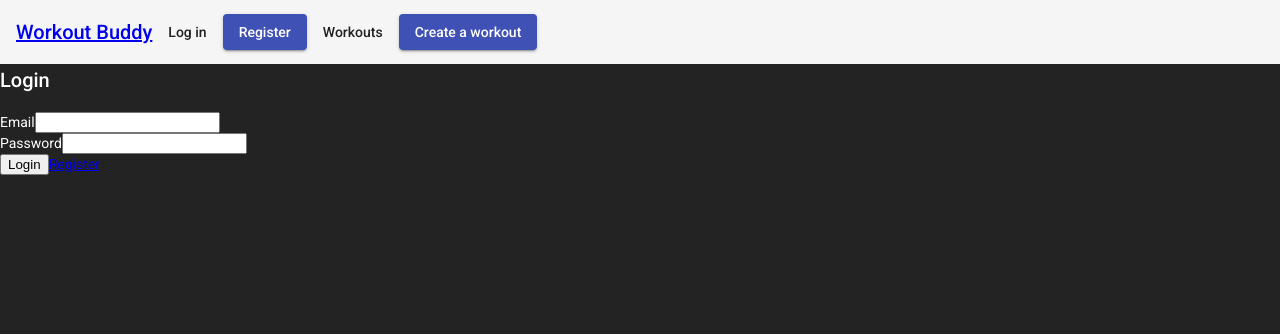
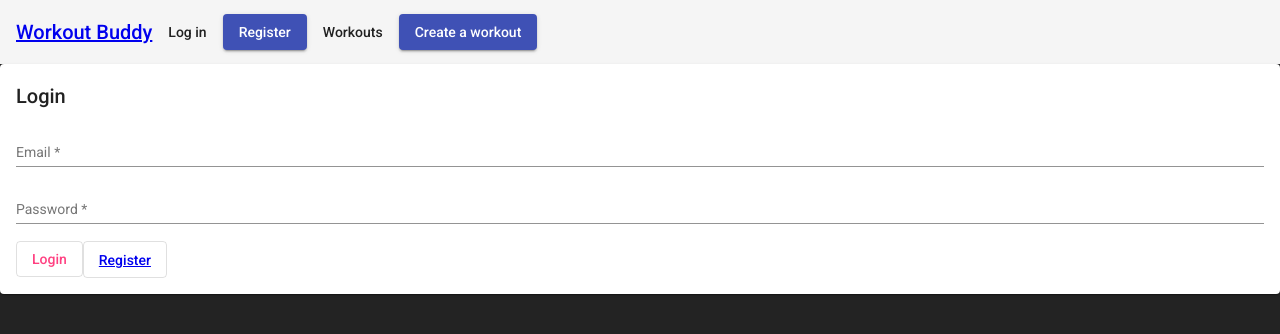
Before and after one commit to Salling008/ITWEB02_APP, an Angular app: page /login in a window 1280 px wide. Shown: the top 334 px of the page. Built offline with nearby package versions, Linux system fonts and the light colour scheme.

Commit message:
Added better login, thanks jesper, register works

```diff
--- a/src/app/components/login/login.component.html
+++ b/src/app/components/login/login.component.html
@@ -1,37 +1,49 @@
+<mat-card>
   <h2>Login</h2>
   <form [formGroup]="loginForm" (ngSubmit)="onSubmit()">
-  <div class="form-group">
-    <label for="email">Email</label>
+    <mat-form-field class="full-width">
       <input
         type="email"
+        matInput
+        placeholder="Email"
         formControlName="email"
-      class="form-control"
+        class="full-width"
         [ngClass]="{ 'is-invalid': submitted && f.email.errors }"
       />
       <div *ngIf="submitted && f.email.errors" class="invalid-feedback">
         <div *ngIf="f.email.errors.required">Email is required</div>
       </div>
-  </div>
-  <div class="form-group">
-    <label for="password">Password</label>
+    </mat-form-field>
+
+    <mat-form-field class="full-width">
       <input
         type="password"
+        matInput
+        placeholder="Password"
+        class="full-width"
         formControlName="password"
-      class="form-control"
-      [ngClass]="{ 'is-invalid': submitted && f.password.errors }"
+        [ngClass]="{ 'is-invalid': submitted && f.email.errors }"
       />
-    <div *ngIf="submitted && f.password.errors" class="invalid-feedback">
-      <div *ngIf="f.password.errors.required">Password is required</div>
+      <div *ngIf="submitted && f.email.errors" class="invalid-feedback">
+        <div *ngIf="f.email.errors.required">Email is required</div>
       </div>
-  </div>
+    </mat-form-field>
     <div class="form-group">
-    <button [disabled]="loading" class="btn btn-primary">
+      <button
+        mat-stroked-button
+        color="accent"
+        [disabled]="loading"
+        class="btn btn-primary"
+      >
         <span
           *ngIf="loading"
           class="spinner-border spinner-border-sm mr-1"
         ></span>
         Login
       </button>
-    <a routerLink="/register" class="btn btn-link">Register</a>
+      <button mat-stroked-button color="accent" class="btn btn-primary">
+        <a routerLink="/register" class="btn-link">Register</a>
+      </button>
     </div>
   </form>
+</mat-card>
--- a/src/app/components/register/register.component.html
+++ b/src/app/components/register/register.component.html
@@ -5,19 +5,14 @@
     </mat-card-header>
     <mat-card-content class="form">
       <mat-form-field class="full-width">
-        <input
-          matInput
-          placeholder="Email"
-          type="email"
-          formControlName="email"
-        />
+        <input matInput placeholder="Email" type="email" [(ngModel)]="email" />
       </mat-form-field>
       <mat-form-field class="full-width">
         <input
           matInput
           placeholder="Enter Password"
           type="password"
-          formControlName="password"
+          [(ngModel)]="password"
         />
       </mat-form-field>
       <mat-form-field class="full-width">
@@ -25,12 +20,17 @@
           matInput
           placeholder="Repeat Password"
           type="password"
-          formControlName="password"
+          [(ngModel)]="confirmPassword"
         />
       </mat-form-field>
     </mat-card-content>
-    <button mat-stroked-button color="accent" type="submit" class="btn-block">
-      Sign up
+    <button
+      mat-stroked-button
+      color="primary"
+      (click)="register()"
+      routerLink="/login"
+    >
+      Register
     </button>
     <a class="login" mat-button routerLink="/login">
       Already have an account?
--- a/src/app/components/register/register.component.ts
+++ b/src/app/components/register/register.component.ts
@@ -1,4 +1,4 @@
-import { Component, OnInit } from '@angular/core';
+import { Component, OnInit, Input } from '@angular/core';
 import { Router, ActivatedRoute } from '@angular/router';
 import { FormBuilder, FormGroup, Validators } from '@angular/forms';
 import { first } from 'rxjs/operators';
@@ -11,43 +11,31 @@ import { pipe } from 'rxjs';
   styleUrls: ['./register.component.scss']
 })
 export class RegisterComponent implements OnInit {
-  registerForm: FormGroup;
   loading = false;
   submitted = false;
   returnUrl: string;
 
+  @Input()
+  email: String;
+  @Input()
+  password: String;
+  @Input()
+  confirmPassword: String;
+
   constructor(
-    private formBuilder: FormBuilder,
     private route: ActivatedRoute,
-    private router: Router,
     private authenticationService: AuthenticationService
   ) {
 
   }
 
   ngOnInit(): void {
-    this.registerForm = this.formBuilder.group({
-            email: ['', Validators.required],
-            password: ['', Validators.required]
-        });
-
         // get return url from route parameters or default to '/'
         this.returnUrl = this.route.snapshot.queryParams['returnUrl'] || '/';
   }
 
-  // convenience getter for easy access to form fields
-  get f() {return this.registerForm.controls; }
-
-  onSubmit() {
-    this.submitted = true;
-
-    // stop here if form is invalid
-    if(this.registerForm.invalid) {
-      return;
-    }
-
-    this.loading = true;
-    this.authenticationService.register(this.f.email.value, this.f.password.value)
+  register() {
+    this.authenticationService.register(this.email, this.password, this.confirmPassword)
       .pipe(first())
       .subscribe();
   }
--- a/src/app/services/authentication.service.ts
+++ b/src/app/services/authentication.service.ts
@@ -26,10 +26,13 @@ private readonly currentUserString = 'currentUser';
   public get currentUserValue() {
     return this.currentUserSubject.value;
   }
-  register(email: string, password: string) {
-    return this.http
-      .post<any>('http://localhost:3000/register', { 'email': email, 'password': password})
 
+  register( email: String, password: String, confirmPassword: String) {
+    return this.http.post<any>('http://localhost:3000/register', {
+      'email': email,
+      'password': password,
+      'confirmPassword': confirmPassword,
+    });
   }
 
   login(email: string, password: string) {
```
Also changed, not shown: src/app/services/register.service.ts (deleted, +0 -22 lines), 1 other file (tests, documents, lock files or other folders). Lines whose indentation alone changed are shown as unchanged.
